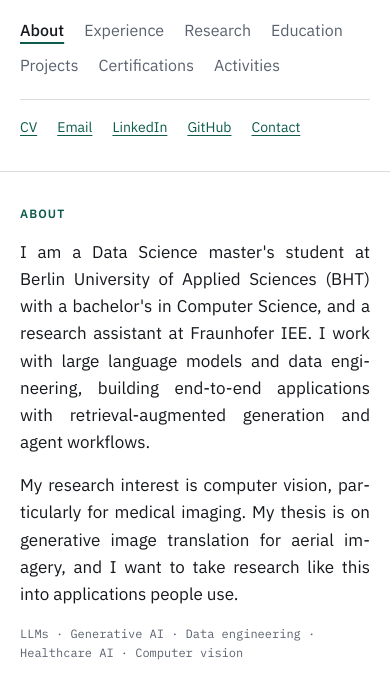
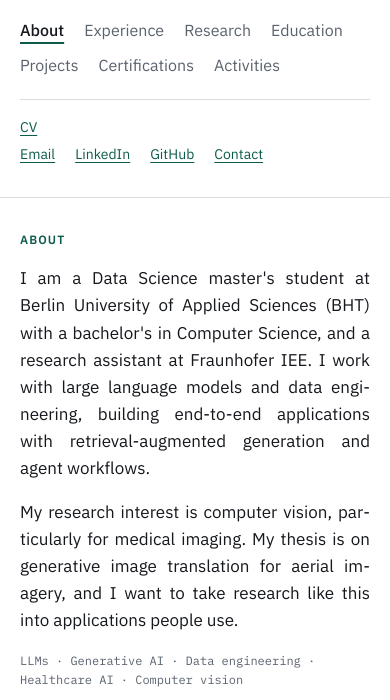
Before and after one commit to itsme-himel/portfolio, a plain HTML site: page index.html in a window 390 px wide. Shown: the part 120-820 px from the top of the page. Drawn offline with Linux system fonts and the light colour scheme.

Commit message:
Put the CV link on its own centred row
Co-Authored-By: Claude Fable 5.2 <noreply@anthropic.com>
Claude-Session: https://claude.ai/code/session_013ZWpxHbRsdNsa34DMRpgPx

```diff
--- a/styles.css
+++ b/styles.css
@@ -31,6 +31,7 @@ nav a[aria-current] { color: var(--fg); font-weight: 500; text-decoration: under
 @media (prefers-reduced-motion: no-preference) { html { scroll-behavior: smooth; } }
 
 .contact { display: grid; grid-template-columns: repeat(2, max-content); gap: .5rem 1.5rem; font-size: .875rem; padding-top: 1.5rem; border-top: 1px solid var(--line); }
+.contact li:first-child { grid-column: 1 / -1; text-align: center; }
 
 main { padding: 4rem 2.5rem 5rem; display: grid; gap: 3rem; }
 section { display: grid; gap: 1rem; }
@@ -65,6 +66,7 @@ h2 { font-size: .75rem; font-weight: 600; letter-spacing: .09em; text-transform:
   .stick { position: static; gap: 1rem; }
   nav ol { display: flex; flex-wrap: wrap; gap: 0 1.25rem; }
   .contact { display: flex; flex-wrap: wrap; gap: .25rem 1.25rem; padding-top: 1rem; }
+  .contact li:first-child { flex-basis: 100%; text-align: left; }
   main { padding: 2rem 1.25rem 3rem; gap: 2.5rem; }
   .item, .grid { grid-template-columns: 1fr; }
 }
```
